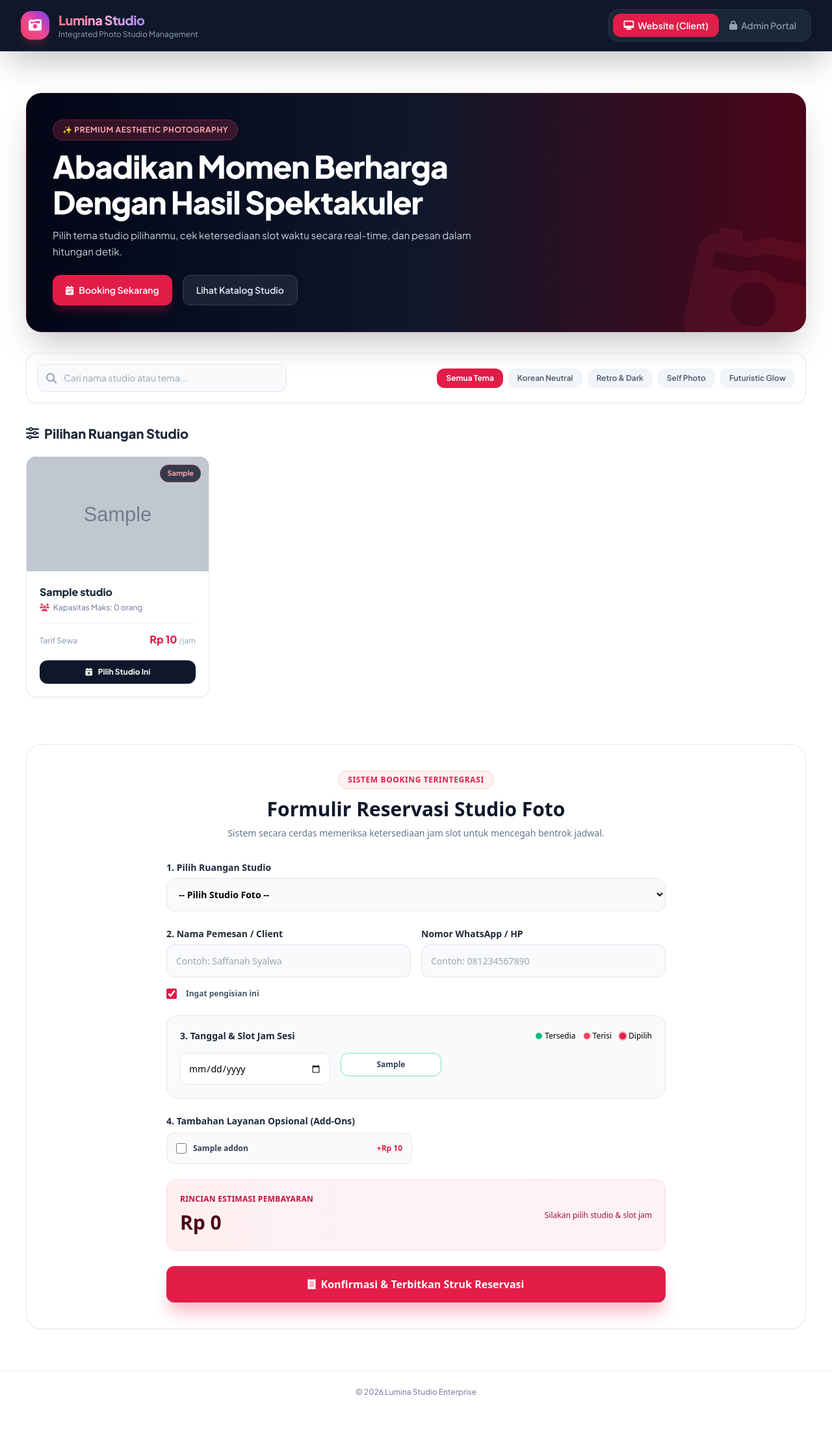
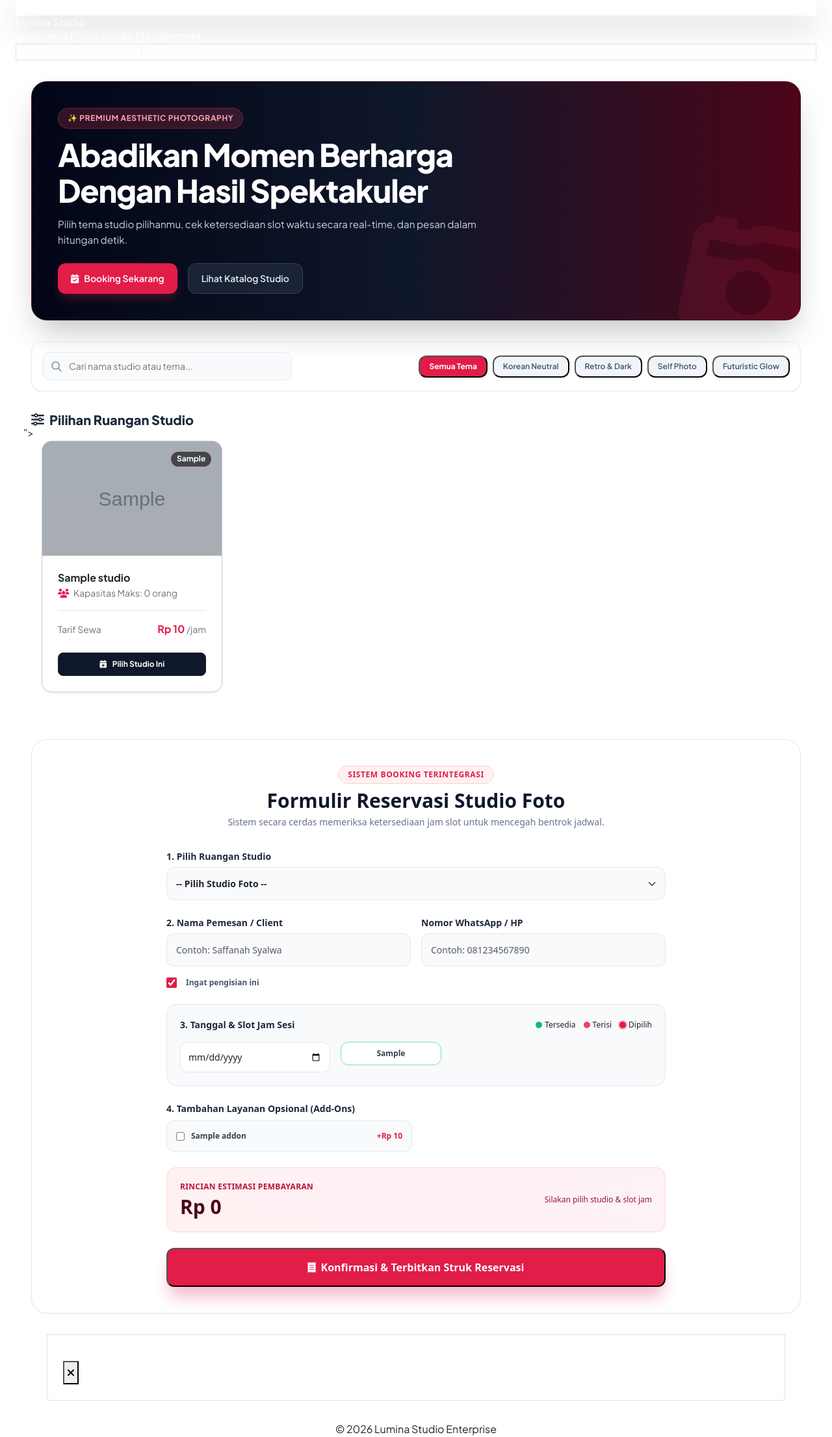
Before and after one commit to sffnhawa-lgtm/Project-Studio-Foto, a PHP site: page / in a window 1280 px wide. Shown: the whole page at 65% size. Before the commit the page ends 2149 px from the top, so only its background shows below. Run offline with PHP 8.4, Linux system fonts and the light colour scheme; tables that the repository leaves empty or names only in its code hold one stand-in row (values such as "Sample post"); grey boxes marked "Sample" are stand-in pictures; some libraries are stand-ins or nearby versions.

Commit message:
update 4

```diff
--- a/components/studio_card.php
+++ b/components/studio_card.php
@@ -1,23 +1,29 @@
-<div class="bg-white rounded-2xl border border-slate-200/80 shadow-sm overflow-hidden hover:shadow-lg transition-all flex flex-col justify-between group">
-    <div>
-        <div class="relative h-44 overflow-hidden bg-slate-900">
-            <img src="<?= e($s['gambar']) ?>" alt="<?= e($s['nama_studio']) ?>" class="w-full h-full object-cover group-hover:scale-105 transition-transform duration-300 opacity-90">
-            <span class="absolute top-3 right-3 bg-slate-900/80 backdrop-blur-md text-rose-300 text-[11px] font-bold px-2.5 py-1 rounded-full border border-rose-500/30">
+<div class="col">
+    <div class="card h-100 shadow-sm rounded-4 overflow-hidden">
+        <div class="position-relative bg-dark" style="height: 11rem;">
+            <img src="<?= e($s['gambar']) ?>" alt="<?= e($s['nama_studio']) ?>" class="w-100 h-100 object-fit-cover opacity-75">
+            <span class="badge rounded-pill bg-dark bg-opacity-75 text-danger-subtle border border-danger border-opacity-25 position-absolute top-0 end-0 m-3">
                 <?= e($s['tema']) ?>
             </span>
         </div>
-        <div class="p-5">
-            <h4 class="font-extrabold text-base text-slate-800"><?= e($s['nama_studio']) ?></h4>
-            <p class="text-xs text-slate-500 mt-1"><i class="fa-solid fa-users text-rose-500 mr-1"></i> Kapasitas Maks: <?= (int)$s['kapasitas_maks'] ?> orang</p>
-            <div class="mt-4 pt-3 border-t border-slate-100 flex items-baseline justify-between">
-                <span class="text-xs text-slate-400 font-medium">Tarif Sewa</span>
-                <span class="text-base font-extrabold text-rose-600"><?= rupiah($s['harga_per_jam']) ?> <span class="text-xs font-normal text-slate-400">/jam</span></span>
+
+        <div class="card-body p-4">
+            <h4 class="fs-6 fw-bolder mb-1"><?= e($s['nama_studio']) ?></h4>
+            <p class="small text-secondary mb-0">
+                <i class="fa-solid fa-users text-danger me-1"></i> Kapasitas Maks: <?= (int)$s['kapasitas_maks'] ?> orang
+            </p>
+            <div class="d-flex justify-content-between align-items-baseline border-top mt-3 pt-3">
+                <span class="small text-secondary">Tarif Sewa</span>
+                <span class="fw-bolder text-danger"><?= rupiah($s['harga_per_jam']) ?> <small class="fw-normal text-secondary">/jam</small></span>
             </div>
         </div>
-    </div>
-    <div class="p-5 pt-0">
-        <button onclick="select_studio(<?= (int)$s['id'] ?>)" class="w-full bg-slate-900 hover:bg-rose-600 text-white font-bold py-2.5 px-4 rounded-xl text-xs transition-all flex items-center justify-center gap-2 shadow-sm">
-            <i class="fa-solid fa-calendar-plus"></i> Pilih Studio Ini
-        </button>
+
+        <div class="card-footer bg-transparent border-0 p-4 pt-0">
+            <button type="button" onclick="select_studio(<?= (int)$s['id'] ?>)"
+                    class="btn btn-dark btn-sm w-100 fw-bold rounded-3 py-2 d-flex align-items-center justify-content-center gap-2"
+                    style="--bs-btn-hover-bg: var(--bs-danger); --bs-btn-hover-border-color: var(--bs-danger);">
+                <i class="fa-solid fa-calendar-plus"></i> Pilih Studio Ini
+            </button>
+        </div>
     </div>
 </div>
--- a/dashboard.php
+++ b/dashboard.php
@@ -57,8 +57,8 @@
             <input type="text" id="search-input" placeholder="Cari nama studio atau tema..." class="search-input">
         </div>
         <div class="theme-filter-list hide-scrollbar">
-            <?php foreach ($themes as $tema): ?>
-                <?php $is_active = ($tema === 'Semua Tema') ? ($kategori === '') : ($kategori === $tema); ?>
+            <?php foreach ($themes as $tema):
+                $is_active = ($tema === 'Semua Tema') ? ($kategori === '') : ($kategori === $tema); ?>
                 <button onclick="filter_by_theme(this)" class="theme-filter-btn <?= $is_active ? 'active' : '' ?>"><?= e($tema) ?></button>
             <?php endforeach; ?>
         </div>
@@ -69,10 +69,11 @@
         <div class="studio-section-header">
             <h3><i class="fa-solid fa-sliders"></i> Pilihan Ruangan Studio</h3>
         </div>
-        <div id="studio-grid" class="studio-grid">
-            <?php foreach ($studios as $s): ?>
-                <?php include 'components/studio_card.php'; ?>
-            <?php endforeach; ?>
+        <div id="studio-grid" class="row row-cols-1 row-cols-sm-2 row-cols-lg-3 row-cols-xl-4 g-4">">
+            <?php foreach ($studios as $s):
+                include 'components/studio_card.php';
+                endforeach;
+            ?>
         </div>
     </div>
 
--- a/includes/head.php
+++ b/includes/head.php
@@ -2,7 +2,8 @@
 <meta name="viewport" content="width=device-width, initial-scale=1.0">
 <title><?= e($page_title ?? 'Lumina Studio') ?></title>
 
-<script src="https://cdn.tailwindcss.com"></script>
+
+<link href="https://cdn.jsdelivr.net/npm/bootstrap@6.0.0-alpha.1/dist/css/bootstrap.min.css" rel="stylesheet">
 <link rel="stylesheet" href="https://cdnjs.cloudflare.com/ajax/libs/font-awesome/6.4.0/css/all.min.css">
 <link href="https://fonts.googleapis.com/css2?family=Plus+Jakarta+Sans:wght@300;400;500;600;700;800&family=Fira+Code:wght@400;500;600&display=swap" rel="stylesheet">
 <script>
--- a/js/dashboard.js
+++ b/js/dashboard.js
@@ -8,7 +8,7 @@ document.getElementById('search-input').addEventListener('input', function (){
 
     document.querySelectorAll('#studio-grid > div').forEach(card => {
         const text = card.innerText.toLowerCase();
-        card.style.display = text.includes(keyword) ? 'flex' : 'none';
+        card.style.display = text.includes(keyword) ? '' : 'none';
     });
 });
 
--- a/style/base.css
+++ b/style/base.css
@@ -11,9 +11,19 @@
     --surface: #f8fafc;
     --shadow-sm: 0 1px 2px 0 rgba(0, 0, 0, 0.05);
     --shadow-rose: 0 10px 15px -3px rgba(225, 29, 72, 0.3);
+
+    --bs-danger: #e11d48;
+    --bs-danger-rgb: 225, 29, 72;
 }
 
 body { font-family: 'Plus Jakarta Sans', sans-serif; }
+
+h1, h2, h3, h4, h5, h6 { font-size: inherit; font-weight: inherit; margin: 0;}
+p { margin: 0; }
+a { color: inherit; text-decoration: none; }
+img { display: block; }
+button {cursor: pointer; }
+
 
 /* ----- Utilitas ----- */
 .hide-scrollbar::-webkit-scrollbar { display: none; }
```
